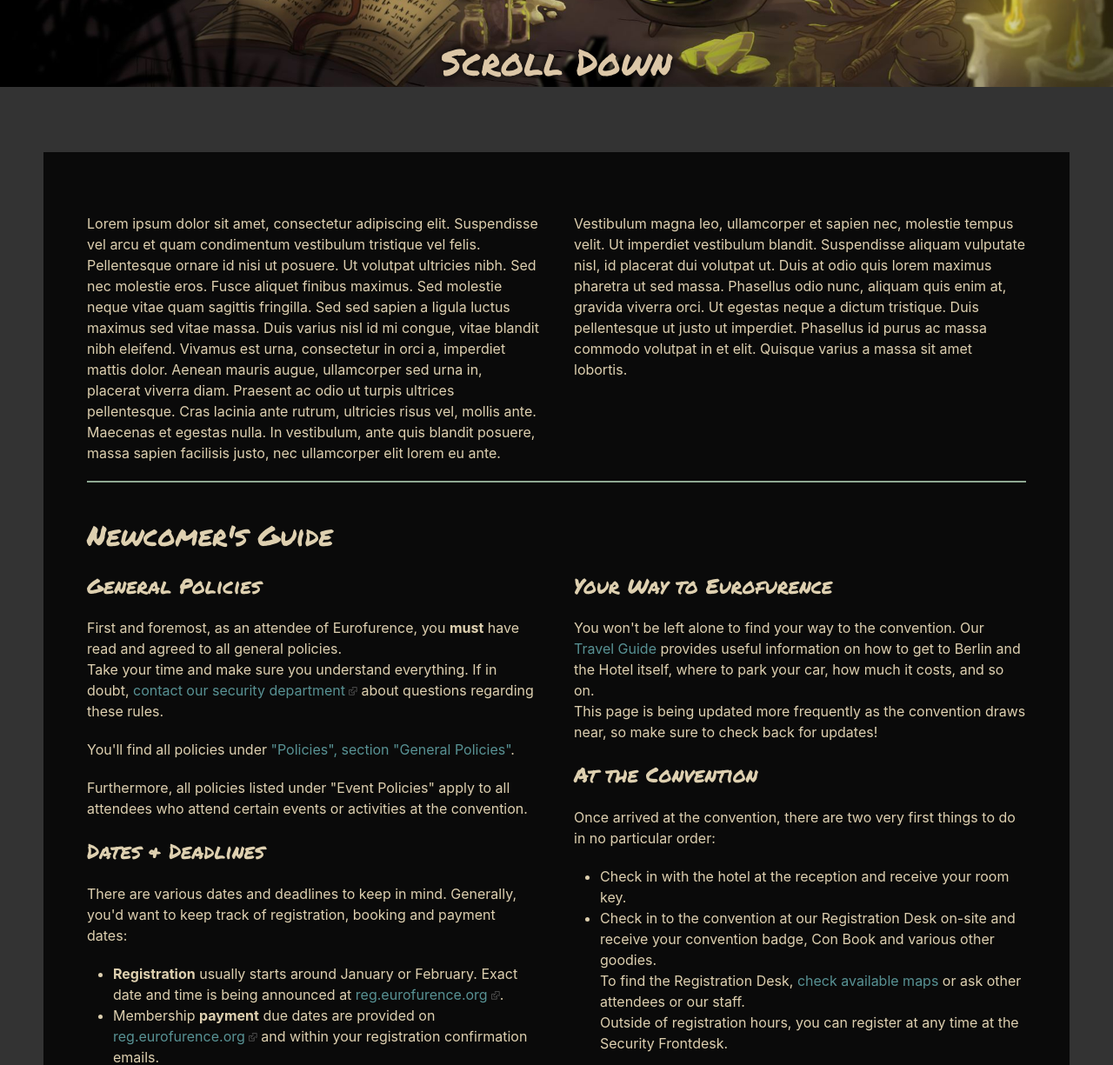
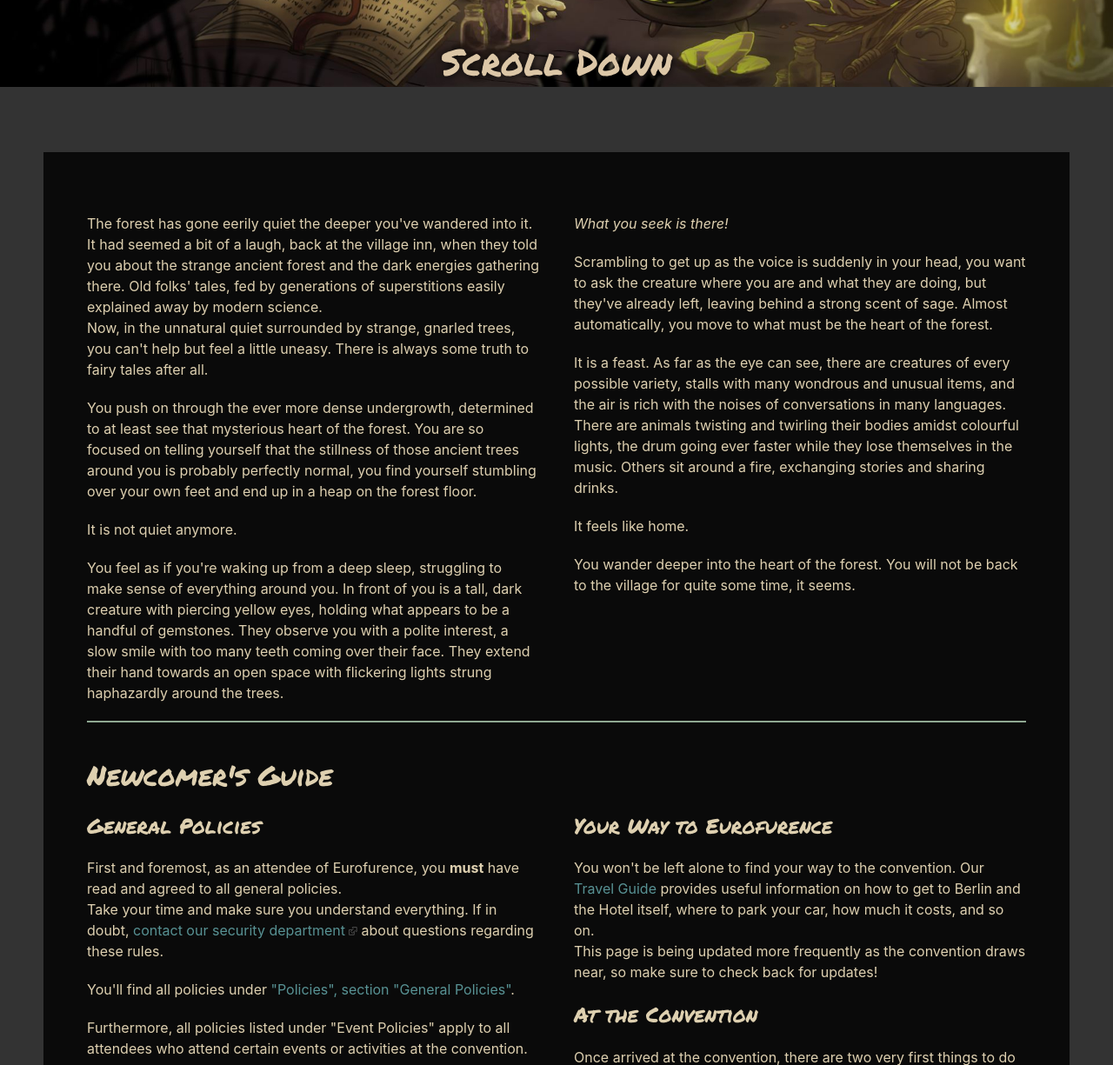
Before and after one commit to dogpixels/ef27, a PHP site: page / in a window 1280 px wide. Shown: the part 700-1925 px from the top of the page at 87% size. Run offline with PHP 8.4, Linux system fonts and the light colour scheme; data that the repository does not hold is empty.

Commit message:
chore: :rocket: add Sithy's front text

```diff
--- a/www/pages/home.php
+++ b/www/pages/home.php
@@ -8,8 +8,25 @@
 
 <div class="uk-column-1-2@l uk-margin-top landingpage-content-start">
     <a href="#content" id="scrolldown" uk-scroll="offset: 50"><h1>Scroll Down</h1></a>
-    <p> Lorem ipsum dolor sit amet, consectetur adipiscing elit. Suspendisse vel arcu et quam condimentum vestibulum tristique vel felis. Pellentesque ornare id nisi ut posuere. Ut volutpat ultricies nibh. Sed nec molestie eros. Fusce aliquet finibus maximus. Sed molestie neque vitae quam sagittis fringilla. Sed sed sapien a ligula luctus maximus sed vitae massa. Duis varius nisl id mi congue, vitae blandit nibh eleifend. Vivamus est urna, consectetur in orci a, imperdiet mattis dolor. Aenean mauris augue, ullamcorper sed urna in, placerat viverra diam. Praesent ac odio ut turpis ultrices pellentesque. Cras lacinia ante rutrum, ultricies risus vel, mollis ante. Maecenas et egestas nulla. In vestibulum, ante quis blandit posuere, massa sapien facilisis justo, nec ullamcorper elit lorem eu ante.</p>
-    <p>Vestibulum magna leo, ullamcorper et sapien nec, molestie tempus velit. Ut imperdiet vestibulum blandit. Suspendisse aliquam vulputate nisl, id placerat dui volutpat ut. Duis at odio quis lorem maximus pharetra ut sed massa. Phasellus odio nunc, aliquam quis enim at, gravida viverra orci. Ut egestas neque a dictum tristique. Duis pellentesque ut justo ut imperdiet. Phasellus id purus ac massa commodo volutpat in et elit. Quisque varius a massa sit amet lobortis.</p>
+
+    <p>The forest has gone eerily quiet the deeper you've wandered into it. It had seemed a bit of a laugh, back at the village inn, when they told you about the strange ancient forest and the dark energies gathering there. Old folks' tales, fed by generations of superstitions easily explained away by modern science.<br />
+    Now, in the unnatural quiet surrounded by strange, gnarled trees, you can't help but feel a little uneasy. There is always some truth to fairy tales after all.</p>
+
+    <p>You push on through the ever more dense undergrowth, determined to at least see that mysterious heart of the forest. You are so focused on telling yourself that the stillness of those ancient trees around you is probably perfectly normal, you find yourself stumbling over your own feet and end up in a heap on the forest floor.</p>
+
+    <p>It is not quiet anymore.</p>
+
+    <p>You feel as if you're waking up from a deep sleep, struggling to make sense of everything around you. In front of you is a tall, dark creature with piercing yellow eyes, holding what appears to be a handful of gemstones. They observe you with a polite interest, a slow smile with too many teeth coming over their face. They extend their hand towards an open space with flickering lights strung haphazardly around the trees.</p>
+
+    <p class="uk-text-italic">What you seek is there!</p>
+
+    <p>Scrambling to get up as the voice is suddenly in your head, you want to ask the creature where you are and what they are doing, but they've already left, leaving behind a strong scent of sage. Almost automatically, you move to what must be the heart of the forest.</p>
+
+    <p>It is a feast. As far as the eye can see, there are creatures of every possible variety, stalls with many wondrous and unusual items, and the air is rich with the noises of conversations in many languages. There are animals twisting and twirling their bodies amidst colourful lights, the drum going ever faster while they lose themselves in the music. Others sit around a fire, exchanging stories and sharing drinks.</p>
+
+    <p>It feels like home.</p>
+
+    <p>You wander deeper into the heart of the forest. You will not be back to the village for quite some time, it seems.</p>
 </div>
 
 <hr />
```
